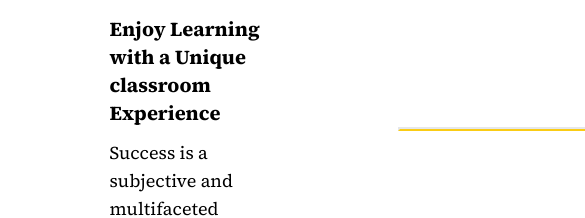
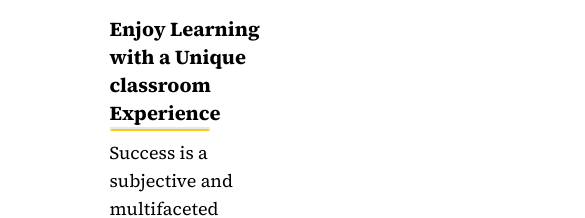
Before and after one commit to rexaulrana/21-b-a-1, a plain HTML site: page index.html in a window 390 px wide. Shown: the part 2420-2638 px from the top of the page, 585 px wide, since content can reach past the window. Drawn offline with nearby package versions, Linux system fonts and the light colour scheme.

Commit message:
achivement section updated

```diff
--- a/index.html
+++ b/index.html
@@ -103,7 +103,7 @@
             classroom Experience
           </h1>
           <h2
-            class="border-2 justify-end border-b-yellow-400 w-[200px] mx-72"
+            class="border-2 justify-end border-b-yellow-400 w-[100px] md:w-[200px] md:mx-72"
           ></h2>
           <p class="text-lg py-2 font-play">
             Success is a subjective and multifaceted concept, often defined by
```
